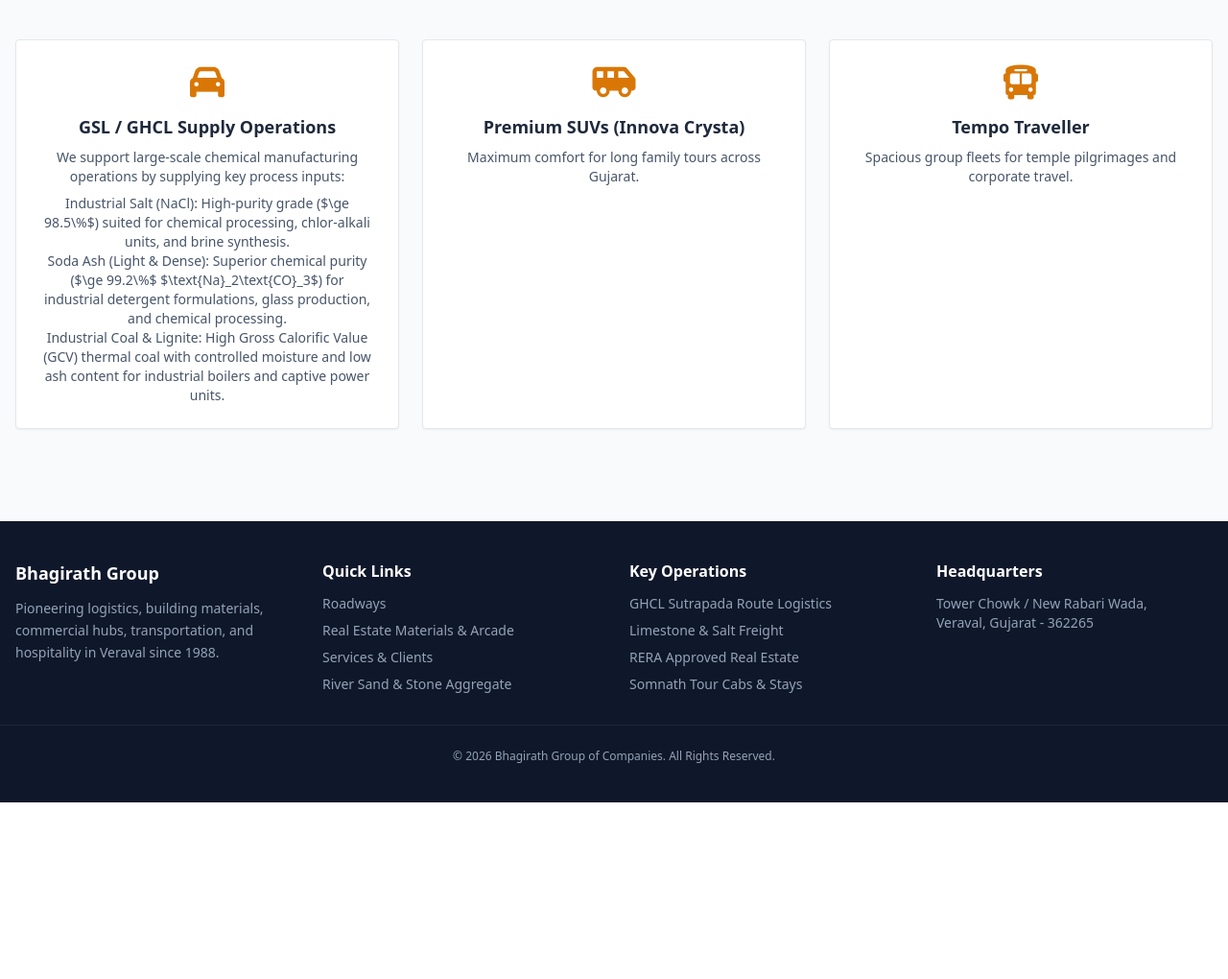
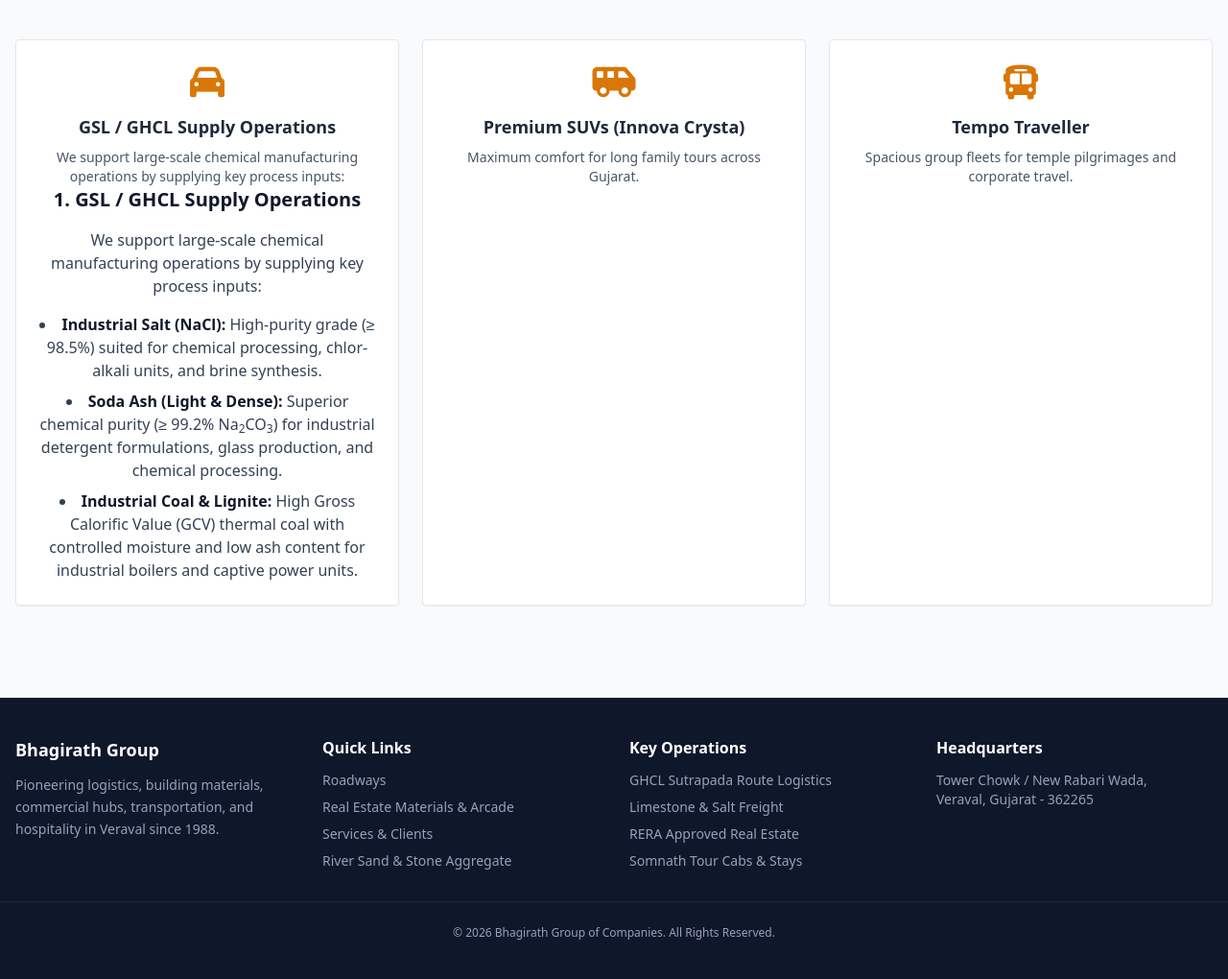
Before and after one commit to Nirav5238/Bhagirath-Group, a Flask app: page /cab-service in a window 1280 px wide. Shown: the part 391-1411 px from the top of the page at 96% size. Before the commit the page ends 1227 px from the top, so only its background shows below. Run offline with Flask 3, Linux system fonts and the light colour scheme; some libraries are stand-ins or nearby versions.

Commit message:
change15

```diff
--- a/templates/cab.html
+++ b/templates/cab.html
@@ -13,7 +13,26 @@
         <i class="fa-solid fa-car text-4xl text-amber-600 mb-3"></i>
         <h3 class="font-bold text-lg">GSL / GHCL Supply Operations</h3>
         <p class="text-slate-600 text-sm mt-2">We support large-scale chemical manufacturing operations by supplying key process inputs:</p>
-        <p class="text-slate-600 text-sm mt-2">Industrial Salt (NaCl): High-purity grade ($\ge 98.5\%$) suited for chemical processing, chlor-alkali units, and brine synthesis.</br>Soda Ash (Light & Dense): Superior chemical purity ($\ge 99.2\%$ $\text{Na}_2\text{CO}_3$) for industrial detergent formulations, glass production, and chemical processing.</br>Industrial Coal & Lignite: High Gross Calorific Value (GCV) thermal coal with controlled moisture and low ash content for industrial boilers and captive power units.</p>
+        <div class="space-y-4">
+  <!-- Section Title -->
+  <h3 class="text-xl font-bold text-slate-900">1. GSL / GHCL Supply Operations</h3>
+
+  <!-- Description Paragraph -->
+  <p class="text-slate-700">We support large-scale chemical manufacturing operations by supplying key process inputs:</p>
+
+  <!-- List Items -->
+  <ul class="list-disc list-inside space-y-2 text-slate-700">
+    <li>
+      <strong class="text-slate-900">Industrial Salt (NaCl):</strong> High-purity grade (&ge; 98.5%) suited for chemical processing, chlor-alkali units, and brine synthesis.
+    </li>
+    <li>
+      <strong class="text-slate-900">Soda Ash (Light & Dense):</strong> Superior chemical purity (&ge; 99.2% Na<sub>2</sub>CO<sub>3</sub>) for industrial detergent formulations, glass production, and chemical processing.
+    </li>
+    <li>
+      <strong class="text-slate-900">Industrial Coal & Lignite:</strong> High Gross Calorific Value (GCV) thermal coal with controlled moisture and low ash content for industrial boilers and captive power units.
+    </li>
+  </ul>
+</div>
     </div>
     <div class="bg-white p-6 border rounded shadow-sm text-center">
         <i class="fa-solid fa-van-shuttle text-4xl text-amber-600 mb-3"></i>
```
